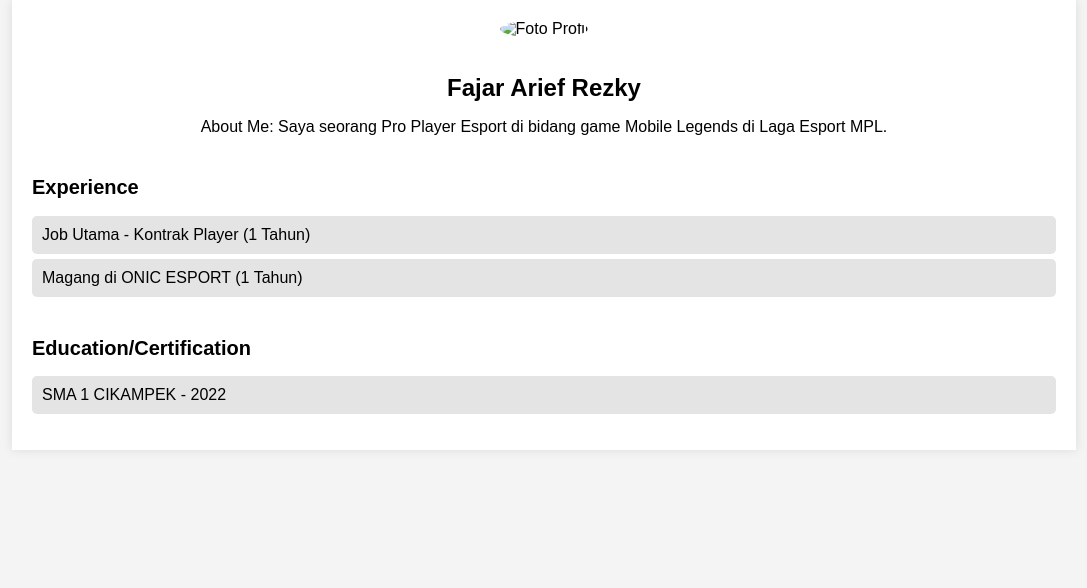
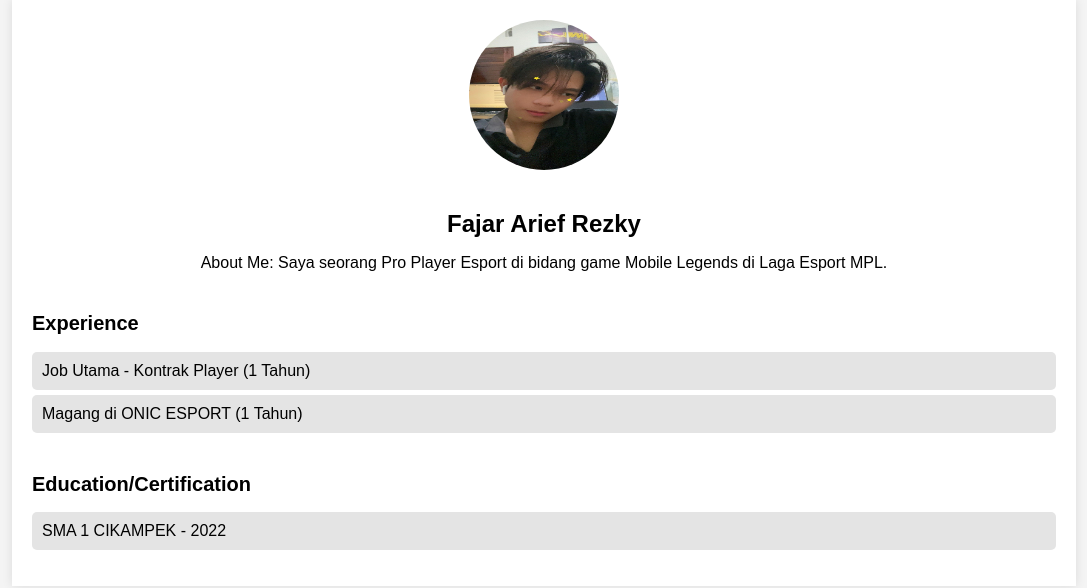
Before and after one commit to FajarAriefRezky/cv-web, a plain HTML site: page index.html in a window 1280 px wide. Shown: the whole page, without its empty margins (96-1183 px from the left). Drawn offline with Linux system fonts and the light colour scheme.

Commit message:
Update index.html

```diff
--- a/index.html
+++ b/index.html
@@ -9,7 +9,7 @@
 <body>
     <div class="container">
         <header>
-            <img src="foto-profil.jpg" alt="Foto Profil" class="profile-pic">
+            <img src="WhatsApp Image 2024-01-15 at 14.59.05_d5c28e6f.jpg" alt="Foto Profil" class="profile-pic">
             <h1>Fajar Arief Rezky</h1>
             <p>About Me: Saya seorang Pro Player Esport di bidang game Mobile Legends di Laga Esport MPL.</p>
         </header>
```
